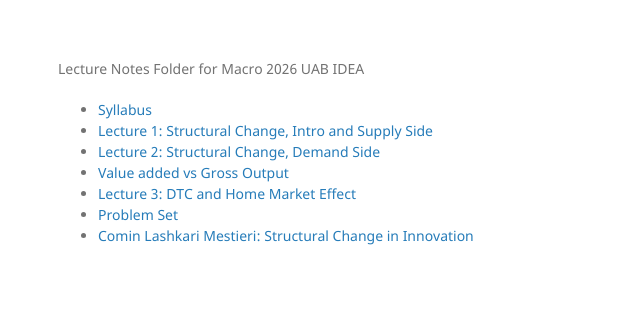
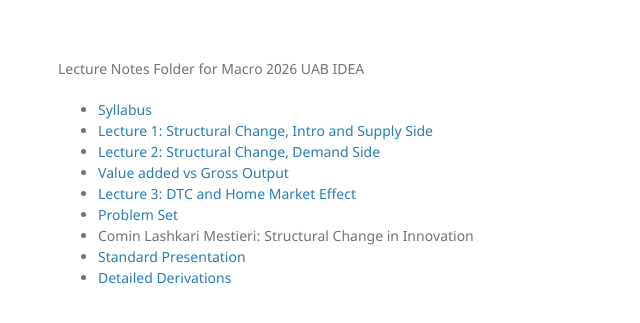
Before and after one commit to mestieri/mestieri.github.io, a Jekyll site: the page built from teaching/index.md, in a window 1280 px wide. Shown: the top 323 px of the page, without its empty margins (0-640 px from the left). Built offline with Jekyll 4.4.1, drawn with Linux system fonts in a browser that asks for light colours; our own code applies the rules of GitHub Pages for plain Markdown files.

Commit message:
Refactor Comin Lashkari Mestieri entry in index

```diff
--- a/teaching/index.md
+++ b/teaching/index.md
@@ -6,4 +6,6 @@ Lecture Notes Folder for Macro 2026 UAB IDEA
 - [Value added vs Gross Output](/teaching/vago.pdf)
 - [Lecture 3: DTC and Home Market Effect](/teaching/lecture3.pdf)
 - [Problem Set](/teaching/Problem_Set.pdf)
-- [Comin Lashkari Mestieri: Structural Change in Innovation](/teaching/clm2.pdf)
+- Comin Lashkari Mestieri: Structural Change in Innovation
+-     [Standard Presentation](/teaching/clm2.pdf)
+-     [Detailed Derivations](/teaching/detailsclm2.pdf)
```
